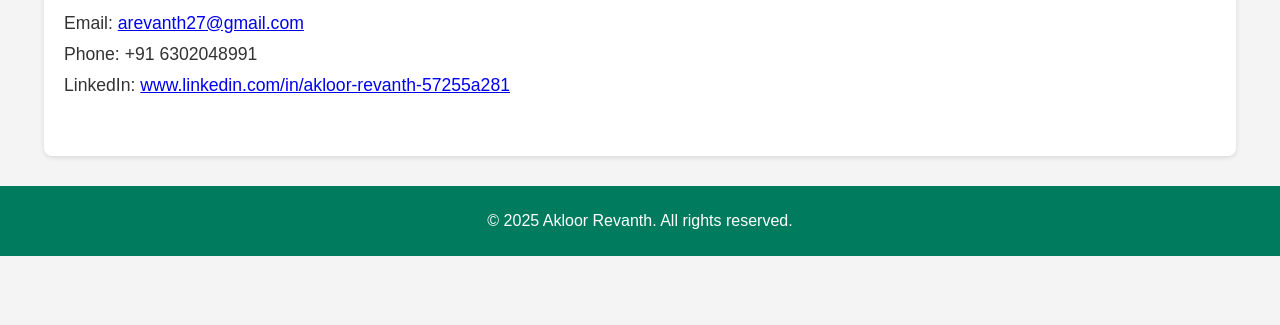
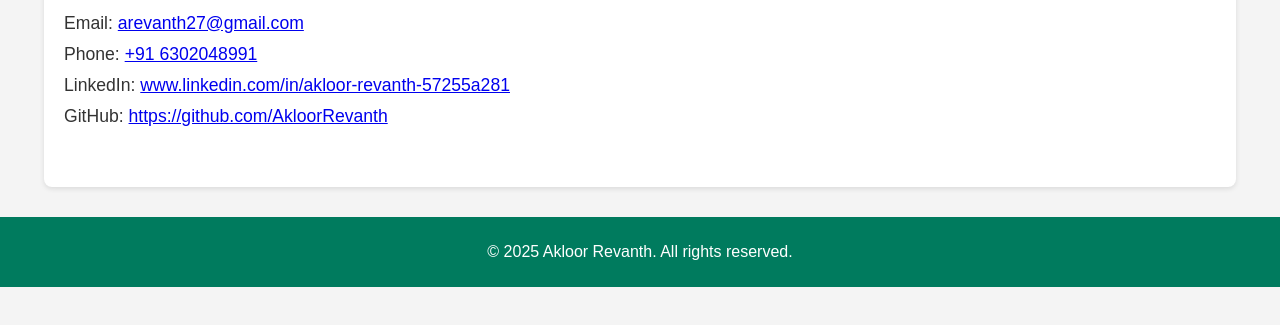
Before and after one commit to AkloorRevanth/PORTFOLIO, a plain HTML site: page contact.html in a window 1280 px wide. Shown: the part 273-598 px from the top of the page. Drawn offline with Linux system fonts and the light colour scheme.

Commit message:
Update contact.html

```diff
--- a/contact.html
+++ b/contact.html
@@ -26,8 +26,10 @@
             <h2>Contact</h2>
             <ul>
                 <li>Email: <a href="mailto:arevanth27@gmail.com">arevanth27@gmail.com</a></li>
-                <li>Phone: +91 6302048991</li>
+                <li>Phone: <a href="tel:+916302048991">+91 6302048991</a></li>
                 <li>LinkedIn: <a href="https://www.linkedin.com/in/akloor-revanth-57255a281" target="_blank">www.linkedin.com/in/akloor-revanth-57255a281</a></li>
+                <li>GitHub: <a href="https://github.com/AkloorRevanth" target="_blank">https://github.com/AkloorRevanth</a></li>
+
             </ul>
         </section>
     </div>
```
